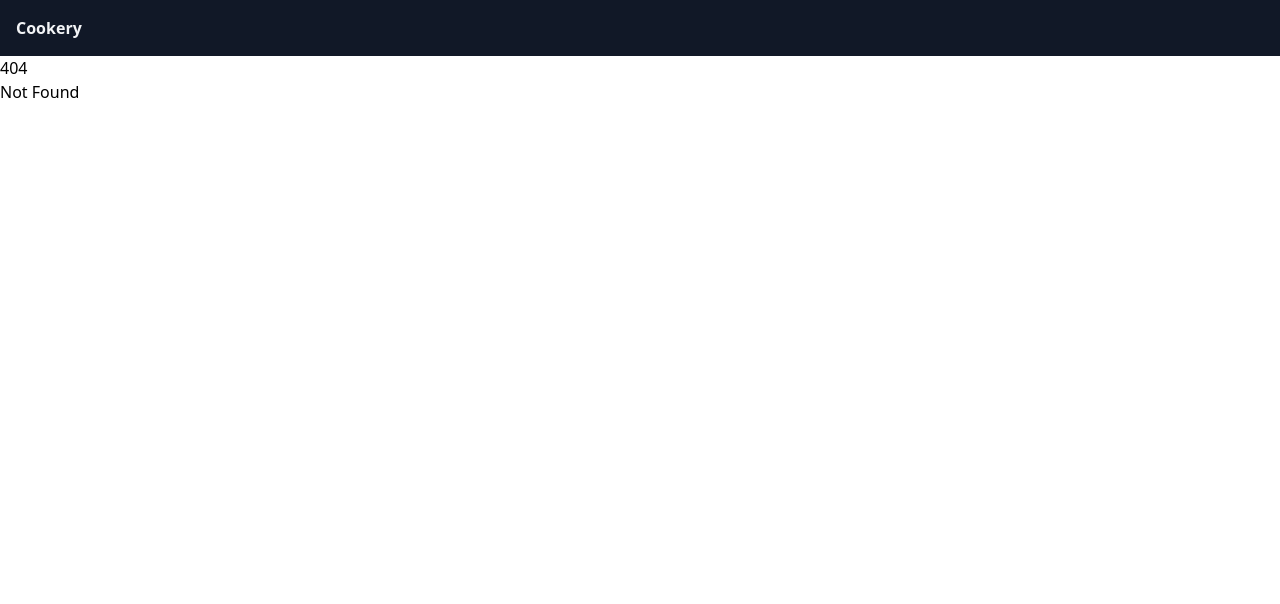
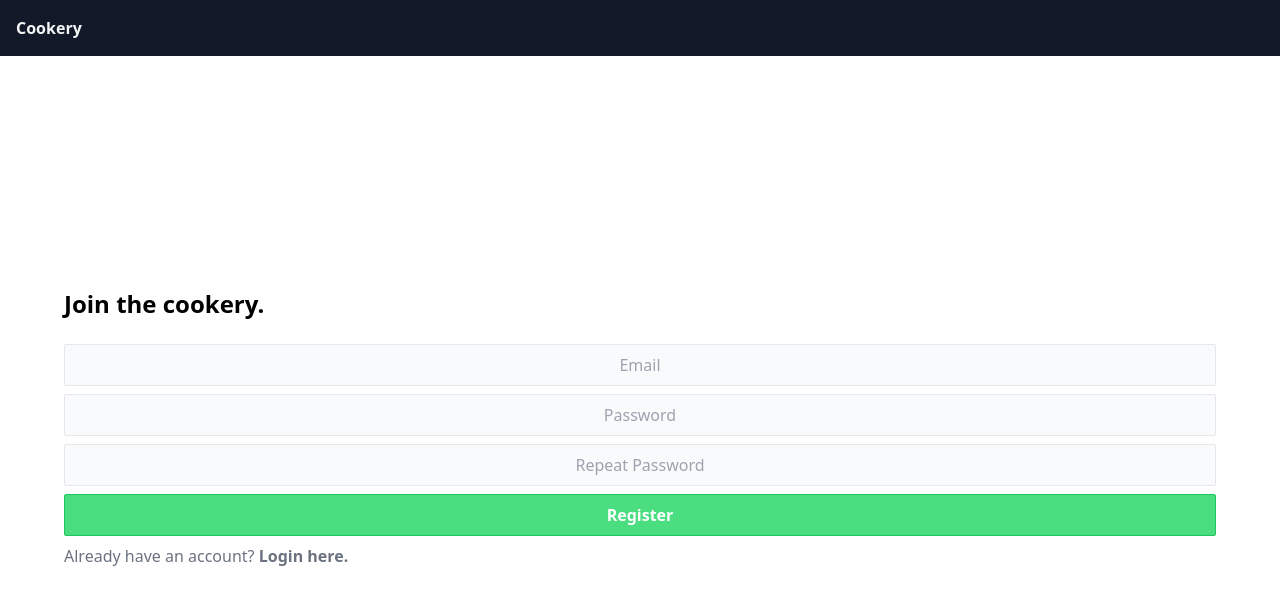
Before and after one commit to mattismoel/cookery, a SvelteKit app in the folder frontend/: page /register in a window 1280 px wide. Before the commit this address had no page. Shown: the top 604 px of the page. Built offline with nearby package versions, Linux system fonts and the light colour scheme.

Commit message:
add register page

```diff
--- /dev/null
+++ b/frontend/src/routes/register/+page.svelte
@@ -0,0 +1,32 @@
+<script>
+  import Button from "$lib/component/Button.svelte";
+  import InputText from "$lib/component/InputText.svelte";
+</script>
+
+<main class="mx-responsive flex items-center h-[calc(100vh-var(--nav-height))]">
+  <form class="w-full flex flex-col gap-2" method="post">
+    <h1 class="text-2xl font-semibold mb-4">Join the cookery.</h1>
+    <InputText
+      props={{ type: "email", placeholder: "Email", name: "email" }}
+      align="center"
+    />
+    <InputText
+      props={{ type: "password", placeholder: "Password", name: "password" }}
+      align="center"
+    />
+    <InputText
+      props={{
+        type: "password",
+        placeholder: "Repeat Password",
+        name: "passwordRepeat",
+      }}
+      align="center"
+    />
+    <Button props={{ type: "submit" }} fitX="expand">Register</Button>
+    <div class="text-gray-500">
+      Already have an account? <a class="font-semibold" href="/login"
+        >Login here.</a
+      >
+    </div>
+  </form>
+</main>
```
Also changed, not shown: frontend/src/routes/register/+page.server.ts (added).
